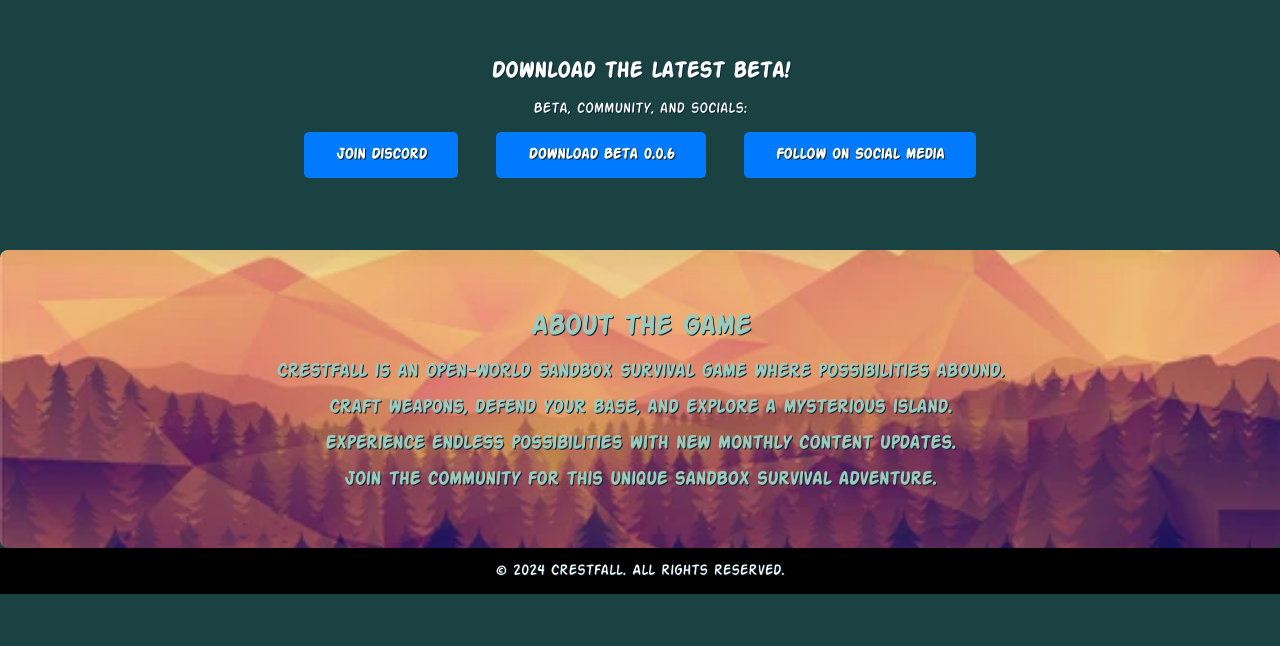
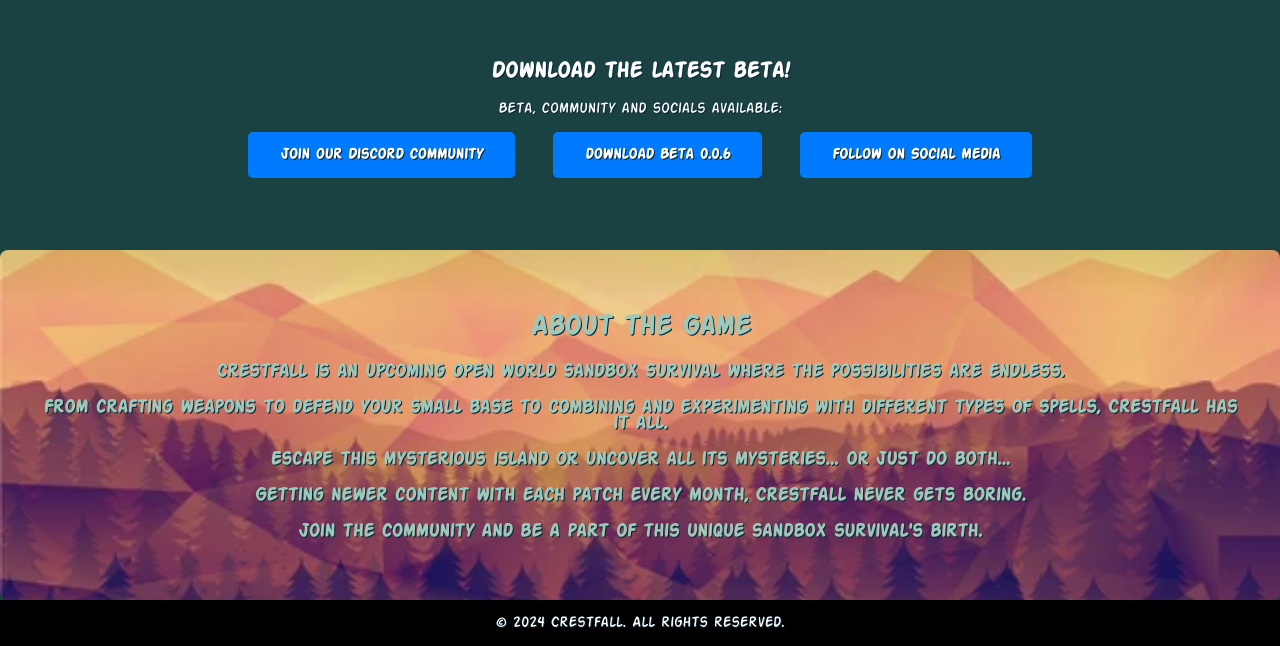
Before and after one commit to StarflyInteractive/Crestfall, a plain HTML site: page index.html in a window 1280 px wide. Shown: the part 187-833 px from the top of the page. Before the commit the page ends 800 px from the top, so only its background shows below. Drawn offline with Linux system fonts and the light colour scheme.

Commit message:
Update index.html

```diff
--- a/index.html
+++ b/index.html
@@ -26,7 +26,7 @@
             color: #9EC8B9;
             text-align: center;
             padding: 3em 0;
-            font-size: 16px;
+			font-size: 16px;
         }
 
         section {
@@ -49,7 +49,7 @@
             padding: 2em;
             border-radius: 8px;
             font-size: 20px;
-            font-weight: bold;
+	    font-weight: bold;
         }
 
         #showcase {
@@ -110,18 +110,19 @@
 
     <section id="download-buttons">
         <h2>Download the latest beta!</h2>
-        <p>Beta, community, and socials:</p>
-        <a href="https://discord.gg/gGwbVupFrF" class="download-button">Join Discord</a>
-        <a href="https://starflyinteractive.github.io/crestfall-patch-0.0.6/" class="download-button">Download Beta 0.0.6</a>
-        <a href="#your-download-link-for-linux" class="download-button">Follow on Social media</a>
+        <p>Beta, community and socials available:</p>
+        <a href="https://discord.gg/gGwbVupFrF" class="download-button">join our Discord community</a>
+        <a href="https://starflyinteractive.github.io/crestfall-patch-0.0.6/" class="download-button">download Beta 0.0.6</a>
+        <a href="#your-download-link-for-linux" class="download-button">follow on Social media</a>
     </section>
 
     <section id="game-description">
         <h2>About the Game</h2>
-        <p>Crestfall is an open-world sandbox survival game where possibilities abound.</p>
-        <p>Craft weapons, defend your base, and explore a mysterious island.</p>
-        <p>Experience endless possibilities with new monthly content updates.</p>
-        <p>Join the community for this unique sandbox survival adventure.</p>
+        <p>Crestfall is an upcoming open world sandbox survival where the possibilities are endless.</p>
+        <p>From crafting weapons to defend your small base to combining and experimenting with different types of spells, Crestfall has it all.</p>
+        <p>Escape this mysterious island or uncover all its mysteries... or just do both...</p>
+        <p>Getting newer content with each patch every month, Crestfall never gets boring.</p>
+        <p>Join the community and be a part of this unique sandbox survival's birth.</p>
     </section>
 
     <!-- Footer -->
```
